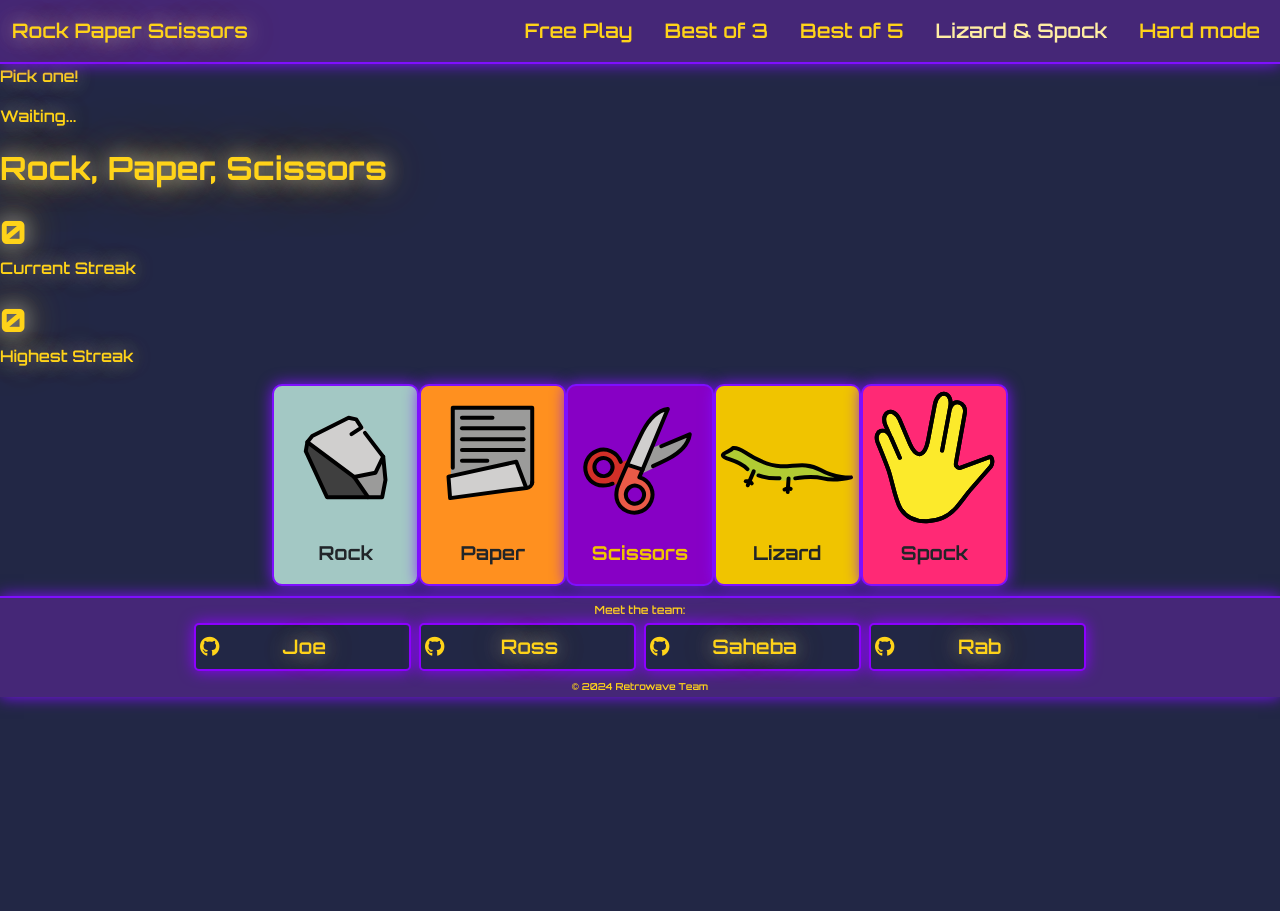
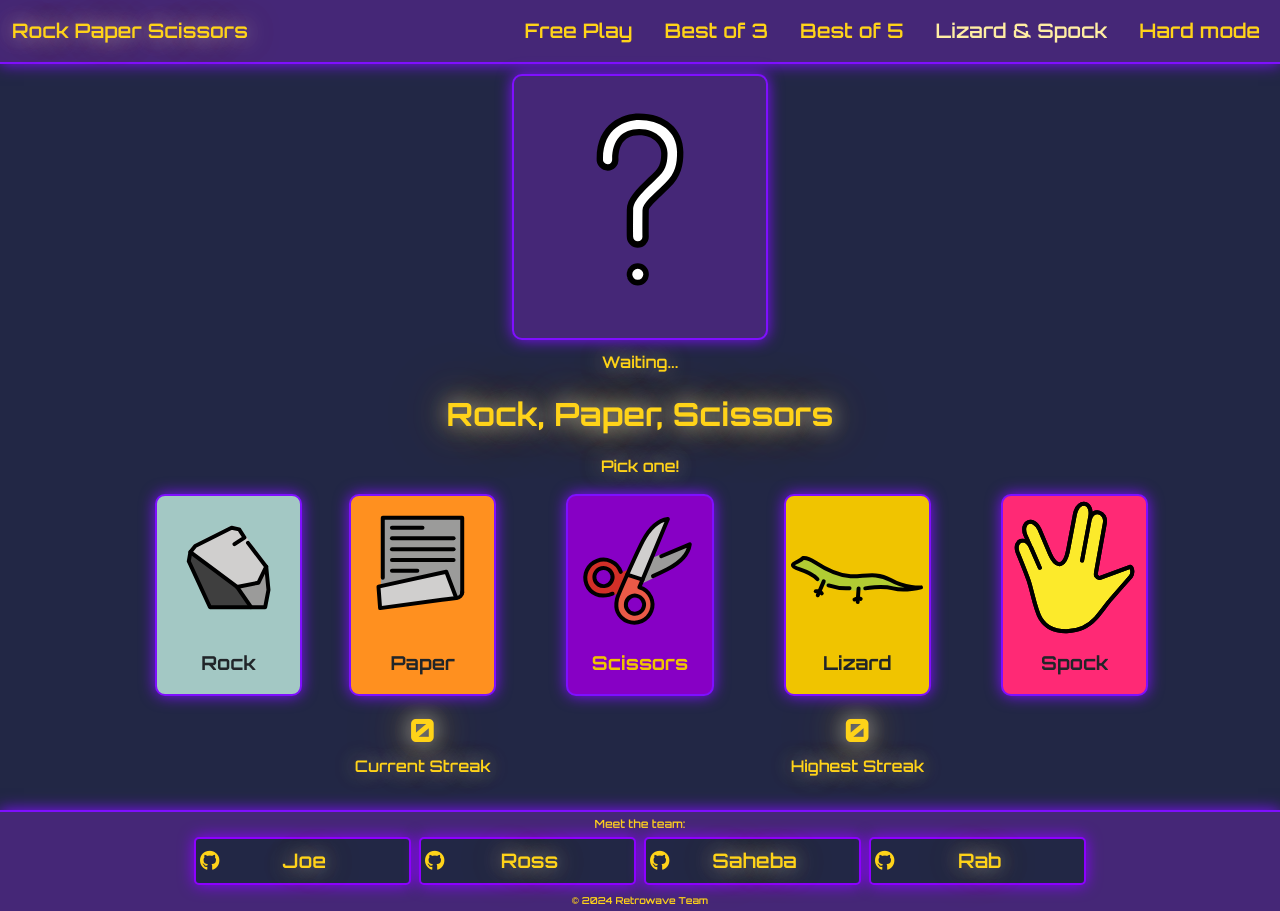
Before and after one commit to Joesuth13/Hackathon_1-, a plain HTML site: page lizardspock.html in a window 1280 px wide. Before the commit the page ends 800 px from the top, so only its background shows below. Drawn offline with nearby package versions, Linux system fonts and the light colour scheme.

Commit message:
lizard spock and hardmode fixed

```diff
--- a/lizardspock.html
+++ b/lizardspock.html
@@ -1,44 +1,28 @@
 <!DOCTYPE html>
 <html lang="en">
+
 <head>
   <meta charset="UTF-8" />
   <meta name="viewport" content="width=device-width, initial-scale=1.0" />
   <title>RetroWave: lizard, spock</title>
   <link rel="icon" type="image/x-icon" href="assets/img/favicon.ico">
-    <link
-      href="https://cdn.jsdelivr.net/npm/bootstrap@5.3.3/dist/css/bootstrap.min.css"
-      rel="stylesheet"
-      integrity="sha384-QWTKZyjpPEjISv5WaRU9OFeRpok6YctnYmDr5pNlyT2bRjXh0JMhjY6hW+ALEwIH"
-      crossorigin="anonymous"
-    />
+  <link href="https://cdn.jsdelivr.net/npm/bootstrap@5.3.3/dist/css/bootstrap.min.css" rel="stylesheet"
+    integrity="sha384-QWTKZyjpPEjISv5WaRU9OFeRpok6YctnYmDr5pNlyT2bRjXh0JMhjY6hW+ALEwIH" crossorigin="anonymous" />
   <link rel="stylesheet" href="assets/css/style.css" />
 </head>
+
 <body>
   <nav class="navbar navbar-expand-lg borderGlowBottom">
     <div class="container-fluid">
       <a class="textGlow flicker navbar-brand" href="index.html">Rock Paper Scissors</a>
-        <button
-          class="navbar-toggler"
-          type="button"
-          data-bs-toggle="collapse"
-          data-bs-target="#navbarSupportedContent"
-          aria-controls="navbarSupportedContent"
-          aria-expanded="false"
-          aria-label="Toggle navigation"
-        >
+      <button class="navbar-toggler" type="button" data-bs-toggle="collapse" data-bs-target="#navbarSupportedContent"
+        aria-controls="navbarSupportedContent" aria-expanded="false" aria-label="Toggle navigation">
         <i class="fa-solid fa-bars"></i>
       </button>
-        <div
-          class="collapse navbar-collapse flex-grow-0"
-          id="navbarSupportedContent"
-        >
-          <ul
-            class="navbar-nav me-auto mb-2 mb-lg-0 text-center gap-3"
-          >
+      <div class="collapse navbar-collapse flex-grow-0" id="navbarSupportedContent">
+        <ul class="navbar-nav me-auto mb-2 mb-lg-0 text-center gap-3">
           <li class="nav-item">
-              <a class="nav-link"  href="index.html"
-                >Free Play</a
-              >
+            <a class="nav-link" href="index.html">Free Play</a>
           </li>
           <li class="nav-item">
             <a class="nav-link" href="bestof3.html">Best of 3</a>
@@ -60,45 +44,85 @@
 
   <main id="mainContainer">
 
-      <div id="game-state">
-         <p id="user-choice" class="info-text textGlow">Pick one!</p>
-         <p id="computer-choice" class="info-text textGlow">Waiting...</p>
+    <div class="row justify-content-center">
+      <div data-selection="0" class="card computer-card borderGlowSurround">
+        <img src="assets/img/question.svg" alt="Question Mark">
       </div>
-         <p id="game-outcome" class="textGlow info-text">Rock, Paper, Scissors </p>
-         <div id="scores">
-           <p id="current-streak-score" class="info-text textGlow">0 <br> Streak score here</p>
-           <p id="highest-streak-score" class="info-text textGlow">0 <br> high score here</p>
+    </div>
+
+    <div class="row justify-content-center text-center">
+      <p id="computer-choice" class="info-text textGlow text-center">Waiting...</p>
+    </div>
+    <div class="row justify-content-center align-items-center text-center">
+      <p id="game-outcome" class="textGlow info-text text-center">Rock, Paper, Scissors </p>
+    </div>
+
+    <div class="row d-grid justify-content-center ">
+      <p id="user-choice" class="info-text textGlow text-center">Pick one!</p>
     </div>
 
 
 
-         <div id="gameContainer">
-           <div data-selection="0" class="user-selection cardFlicker card borderGlowSurround bgColorGreyBlu flicker" id="rock" data-bs-toggle="tooltip" title="Rock crushes lizard and scissors">
+    <div id="gameContainer" class=" row">
+      <div class="col-2 d-grid justify-content-end">
+        <div data-selection="0" class=" user-selection cardFlicker card borderGlowSurround bgColorGreyBlu flicker"
+          id="rock">
           <img src="assets/img/rock.svg" alt="Rock">
           <p>Rock</p>
         </div>
-           <div data-selection="1" class="user-selection cardFlicker card borderGlowSurround bgColorOrange flicker" id="paper" data-bs-toggle="tooltip" title="Paper covers rock and disproves spock">
+      </div>
+      <div class="col-2 d-grid justify-content-center">
+        <div data-selection="1" class=" user-selection cardFlicker card borderGlowSurround bgColorOrange flicker"
+          id="paper">
           <img src="assets/img/paper.svg" alt="Paper">
           <p>Paper</p>
         </div>
-           <div data-selection="2" class="user-selection cardFlicker card borderGlowSurround bgColorPurple flicker" id="scissors" data-bs-toggle="tooltip" title="Scissors cuts paper and decapitates lizard">
+      </div>
+      <div class="col-2 d-grid justify-content-center">
+        <div data-selection="2" class=" user-selection cardFlicker card borderGlowSurround bgColorPurple flicker"
+          id="scissors">
           <img src="assets/img/scissor.svg" alt="Scissors">
           <p>Scissors</p>
         </div>
-           <div data-selection="3" class="user-selection cardFlicker card borderGlowSurround bgColorYellow flicker" id="lizard" data-bs-toggle="tooltip" title="Lizard poisons Spock and eats Paper">
+      </div>
+      <div class="col-2 d-grid justify-content-center">
+
+        <div data-selection="3" class="user-selection cardFlicker card borderGlowSurround bgColorYellow flicker"
+          id="lizard" data-bs-toggle="tooltip" title="Lizard poisons Spock and eats Paper">
           <img src="assets/img/lizard.svg" alt="Lizard">
           <p>Lizard</p>
         </div>
-        <div data-selection="4" class="user-selection cardFlicker card borderGlowSurround bgColorPink flicker" id="spock" data-bs-toggle="tooltip" title="Spock vaporizes Rock and smashes Scissors">
+
+
+      </div>
+      <div class="col-2 d-grid justify-content-center">
+
+
+        <div data-selection="4" class="user-selection cardFlicker card borderGlowSurround bgColorPink flicker"
+          id="spock" data-bs-toggle="tooltip" title="Spock vaporizes Rock and smashes Scissors">
           <img src="assets/img/spock.svg" alt="Spock">
           <p>Spock</p>
         </div>
+
+
+      </div>
+
+
+    </div>
+
+
+
+    </div>
+    <div id="scores" class="row justify-content-center">
+      <p id="current-streak-score" class=" col-2 info-text textGlow text-center">0 <br> Streak score here</p>
+      <div class="col-2 info-text textGlow text-center"> </div>
+      <p id="highest-streak-score" class="col-2 info-text textGlow text-center">0 <br> high score here</p>
   </div>
   </main>
 
 
 
-  <div class="container g-0">
+  <div class="container g-0 mt-3">
     <footer class="borderGlowTop d-flex flex-wrap justify-content-center align-items-center py-1 flex-column">
 
 
@@ -107,10 +131,14 @@
 
       <ul id="teamNames" class="nav list-unstyled justify-content-center flex-wrap flex-row">
 
-          <li class="col-3 col-sm-3 p-1 "><a class="devName" href="https://github.com/Joesuth13"><i class="fa-brands fa-github"></i> <span class="textGlow">Joe</span></a></li>
-          <li class="col-3 col-sm-3 p-1"><a class="devName" href="https://github.com/Russlyman?tab=repositories"><i class="fa-brands fa-github"></i><span class="textGlow">Ross</span></a></li>
-          <li class="col-3 col-sm-3 p-1"><a class="devName" href="https://github.com/sahebachabra"><i class="fa-brands fa-github"></i><span class="textGlow">  Saheba</span></a></li>
-          <li class="col-3 col-sm-3 p-1"><a class="devName" href="https://github.com/rabsingh?tab=repositories"><i class="fa-brands fa-github"></i><span class="textGlow">Rab</span></a></li>
+        <li class="col-3 col-sm-3 p-1 "><a class="devName" href="https://github.com/Joesuth13"><i
+              class="fa-brands fa-github"></i> <span class="textGlow">Joe</span></a></li>
+        <li class="col-3 col-sm-3 p-1"><a class="devName" href="https://github.com/Russlyman?tab=repositories"><i
+              class="fa-brands fa-github"></i><span class="textGlow">Ross</span></a></li>
+        <li class="col-3 col-sm-3 p-1"><a class="devName" href="https://github.com/sahebachabra"><i
+              class="fa-brands fa-github"></i><span class="textGlow"> Saheba</span></a></li>
+        <li class="col-3 col-sm-3 p-1"><a class="devName" href="https://github.com/rabsingh?tab=repositories"><i
+              class="fa-brands fa-github"></i><span class="textGlow">Rab</span></a></li>
 
       </ul>
 
@@ -123,11 +151,9 @@
   </div>
 
 
-    <script
-      src="https://cdn.jsdelivr.net/npm/bootstrap@5.3.3/dist/js/bootstrap.bundle.min.js"
-      integrity="sha384-YvpcrYf0tY3lHB60NNkmXc5s9fDVZLESaAA55NDzOxhy9GkcIdslK1eN7N6jIeHz"
-      crossorigin="anonymous"
-    ></script>
+  <script src="https://cdn.jsdelivr.net/npm/bootstrap@5.3.3/dist/js/bootstrap.bundle.min.js"
+    integrity="sha384-YvpcrYf0tY3lHB60NNkmXc5s9fDVZLESaAA55NDzOxhy9GkcIdslK1eN7N6jIeHz" crossorigin="anonymous">
+  </script>
   <script>
     document.addEventListener('DOMContentLoaded', function () {
       const tooltipTriggerList = document.querySelectorAll('[data-bs-toggle="tooltip"]');
@@ -135,10 +161,8 @@
     });
   </script>
 
-    <script
-      src="https://kit.fontawesome.com/2689c86a07.js"
-      crossorigin="anonymous"
-    ></script>
+  <script src="https://kit.fontawesome.com/2689c86a07.js" crossorigin="anonymous"></script>
   <script src="assets/js/lizardspock.js"></script>
 </body>
+
 </html>
```
Also changed, not shown: index.html (+2 -2 lines). Lines whose indentation alone changed are shown as unchanged.
